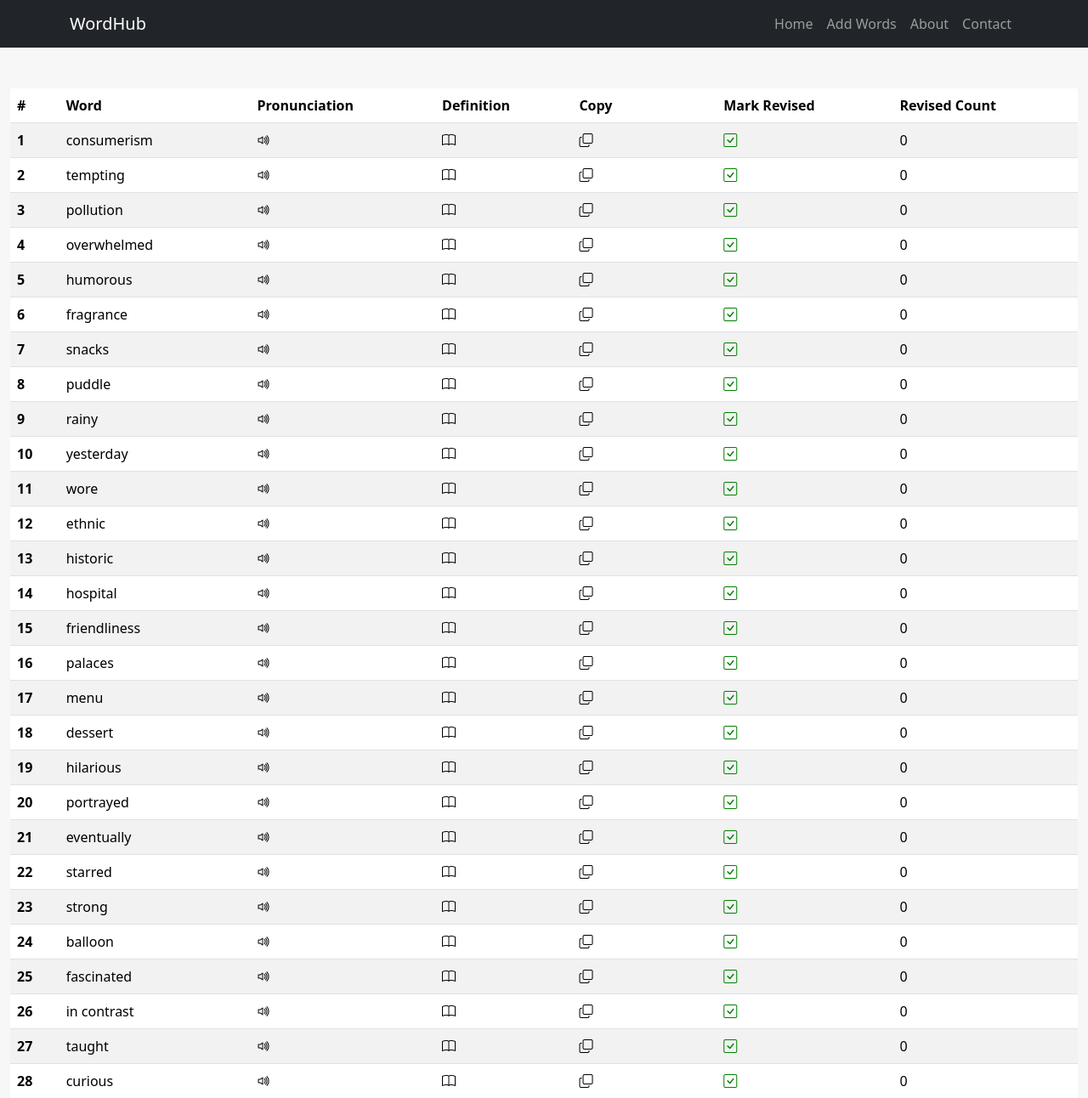
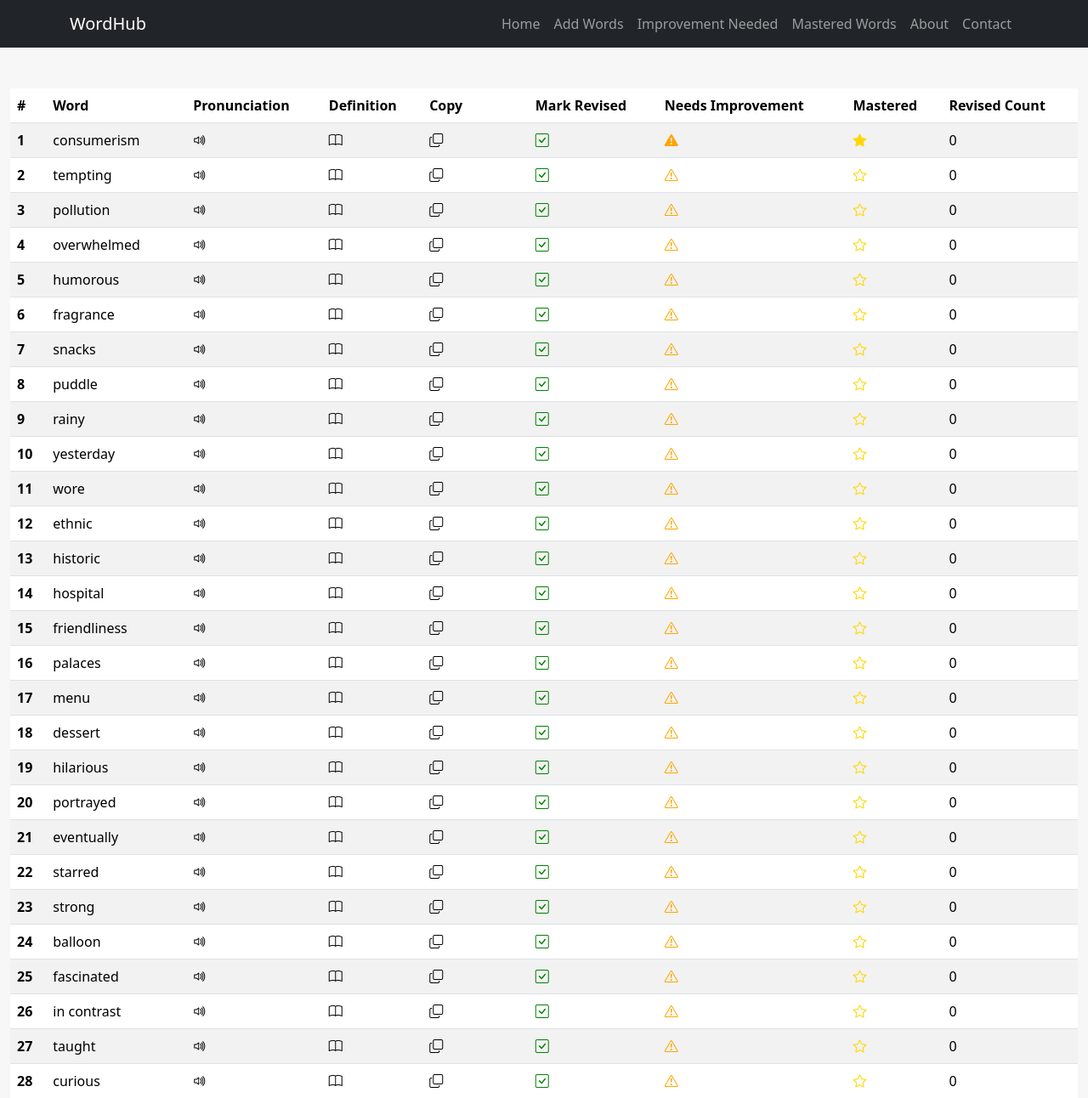
Before and after one commit to BrijBright/wordhub, a Django app: page / in a window 1280 px wide. Shown: the top 1292 px of the page at 85% size. Run offline with Django 5.2, Linux system fonts and the light colour scheme; data comes from the database, SQL or seed files in the repository; both versions use the stored data as it was after the commit.

Commit message:
master and improvement implemented

```diff
--- a/static/js/script.js
+++ b/static/js/script.js
@@ -19,19 +19,12 @@ document.addEventListener('DOMContentLoaded', () => {
             const text = row.querySelector('.copy-text');
 
             navigator.clipboard.writeText(word).then(() => {
-                // 1. Change icon → tick
                 icon.classList.remove('bi-copy');
                 icon.classList.add('bi-check');
-
-                // 2. Show "Copied!" text
                 text.style.visibility = 'visible';
-
-                // 3. Animate word cell (highlight)
                 const wordCell = row.querySelectorAll('td')[0];
                 wordCell.classList.add('copy-highlight');
                 setTimeout(() => wordCell.classList.remove('copy-highlight'), 800);
-
-                // 4. Revert icon and text
                 setTimeout(() => {
                     icon.classList.remove('bi-check');
                     icon.classList.add('bi-copy');
@@ -48,16 +41,13 @@ document.addEventListener('DOMContentLoaded', () => {
             const word = row.querySelectorAll('td')[0].textContent.trim();
             const url = `https://youglish.com/pronounce/${encodeURIComponent(word)}/english`;
 
-            // Animate icon
             icon.classList.add('speak-animate');
             setTimeout(() => icon.classList.remove('speak-animate'), 500);
 
-            // Highlight word cell
             const wordCell = row.querySelectorAll('td')[0];
             wordCell.classList.add('copy-highlight');
             setTimeout(() => wordCell.classList.remove('copy-highlight'), 800);
 
-            // Open YouGlish in new tab
             window.open(url, '_blank', 'noopener,noreferrer');
         });
     });
@@ -72,45 +62,115 @@ document.addEventListener('DOMContentLoaded', () => {
         });
     });
 
+    // ---------------- MARK REVISED ----------------
+    document.querySelectorAll('.mark-revised-icon').forEach(icon => {
+        icon.addEventListener('click', () => {
+            handleWordAction(icon, 'mark_revised', { increment: 1 }, 'bi-check-square-fill');
+        });
     });
 
-
-document.addEventListener('DOMContentLoaded', () => {
-
-    // Event listener for "Mark Revised"
-    document.querySelectorAll('.mark-revised-icon').forEach(icon => {
+    // ---------------- MARK NEEDS IMPROVEMENT ----------------
+    document.querySelectorAll('.improvement-icon').forEach(icon => {
         icon.addEventListener('click', () => {
             const row = icon.closest('tr');
             const wordId = row.getAttribute('data-word-id');
-            const countCell = row.querySelector('.revised-count');
 
-            // Increment revised count in UI
-            let count = parseInt(countCell.textContent);
-            count += 1;
-            countCell.textContent = count;
-
-            // Optionally animate icon
-            icon.classList.add('bi-check-square-fill');  // filled check
-            setTimeout(() => icon.classList.remove('bi-check-square-fill'), 500);
+            // Toggle icon fill and color
+            if (icon.classList.contains('bi-exclamation-triangle-fill')) {
+                // Already filled → unfill
+                icon.classList.remove('bi-exclamation-triangle-fill');
+                icon.classList.add('bi-exclamation-triangle'); // outline
+                // icon.style.color = ''; // reset
+            } else {
+                // Fill the icon
+                icon.classList.remove('bi-exclamation-triangle');
+                icon.classList.add('bi-exclamation-triangle-fill');
+                icon.style.color = 'orange';
+            }
 
             // Update DB via AJAX
-            fetch(`/api/words/${wordId}/mark_revised/`, {
+            fetch(`/api/words/${wordId}/mark_improvement/`, {
                 method: 'POST',
                 headers: {
                     'Content-Type': 'application/json',
                     'X-CSRFToken': getCookie('csrftoken')
                 },
-                body: JSON.stringify({ increment: 1 })
+                body: JSON.stringify({ improvement: true }) // or false if unchecking
             })
                 .then(res => res.json())
-                .then(data => console.log('Updated:', data))
+                .then(data => console.log('Updated improvement:', data))
                 .catch(err => console.error(err));
         });
     });
 
+
+    // ----------------MARK MASTERED----------------
+    document.querySelectorAll('.mastered-icon').forEach(icon => {
+        icon.addEventListener('click', () => {
+            const row = icon.closest('tr');
+            const wordId = row.getAttribute('data-word-id');
+
+            // Toggle icon fill and color
+            if (icon.classList.contains('bi-star-fill')) {
+                // Already filled → unfill
+                icon.classList.remove('bi-star-fill');
+                icon.classList.add('bi-star'); // outline
+            } else {
+                // Fill the icon
+                icon.classList.remove('bi-star');
+                icon.classList.add('bi-star-fill');
+                icon.style.color = 'gold';
+            }
+
+            // Update DB via AJAX
+            fetch(`/api/words/${wordId}/toggle_mastered/`, {
+                method: 'POST',
+                headers: {
+                    'Content-Type': 'application/json',
+                    'X-CSRFToken': getCookie('csrftoken')
+                },
+                body: JSON.stringify({}) // no extra data needed; backend toggles
+            })
+                .then(res => res.json())
+                .then(data => console.log('Updated mastered:', data))
+                .catch(err => console.error(err));
+        });
     });
 
-// CSRF helper
+
+    // ---------------- GENERIC WORD ACTION HANDLER ----------------
+    function handleWordAction(icon, action, payload = {}, highlightClass = '', highlightColor = '') {
+        const row = icon.closest('tr');
+        const wordId = row.getAttribute('data-word-id');
+
+        // Animate icon if highlightClass is provided
+        if (highlightClass) {
+            icon.classList.add(highlightClass);
+            setTimeout(() => icon.classList.remove(highlightClass), 500);
+        }
+
+        // Optional: change color temporarily
+        if (highlightColor) {
+            const originalColor = icon.style.color;
+            icon.style.color = highlightColor;
+            setTimeout(() => icon.style.color = originalColor, 800);
+        }
+
+        // Send POST request to backend API
+        fetch(`/api/words/${wordId}/${action}/`, {
+            method: 'POST',
+            headers: {
+                'Content-Type': 'application/json',
+                'X-CSRFToken': getCookie('csrftoken')
+            },
+            body: JSON.stringify(payload)
+        })
+            .then(res => res.json())
+            .then(data => console.log(`${action} success:`, data))
+            .catch(err => console.error(err));
+    }
+
+    // ---------------- CSRF HELPER ----------------
     function getCookie(name) {
         let cookieValue = null;
         if (document.cookie && document.cookie !== '') {
@@ -125,8 +185,4 @@ function getCookie(name) {
         }
         return cookieValue;
     }
-
-// document.querySelectorAll('.row').forEach(el => {
-//     el.addEventListener('mouseenter', () => el.classList.add('bg-primary', 'text-white'));
-//     el.addEventListener('mouseleave', () => el.classList.remove('bg-primary', 'text-white'));
-// });
+});
--- a/templates/index.html
+++ b/templates/index.html
@@ -29,6 +29,9 @@
                 <ul class="navbar-nav ms-auto">
                     <li class="nav-item"><a class="nav-link" href="{% url 'home' %}">Home</a></li>
                     <li class="nav-item"><a class="nav-link" href="{% url 'add_words_page' %}">Add Words</a></li>
+                    <li class="nav-item"><a class="nav-link" href="{% url 'improvement_list' %}">Improvement Needed</a>
+                    </li>
+                    <li class="nav-item"><a class="nav-link" href="{% url 'mastered_list' %}">Mastered Words</a></li>
                     <li class="nav-item"><a class="nav-link" href="#">About</a></li>
                     <li class="nav-item"><a class="nav-link" href="#">Contact</a></li>
                 </ul>
@@ -49,6 +52,8 @@
                         <th>Definition</th>
                         <th>Copy</th>
                         <th>Mark Revised</th>
+                        <th>Needs Improvement</th>
+                        <th>Mastered</th>
                         <th>Revised Count</th>
                     </tr>
                 </thead>
@@ -69,14 +74,29 @@
                         <td>
                             <i class="bi bi-check-square mark-revised-icon" style="cursor:pointer; color: green;"></i>
                         </td>
+                        <!-- New action icons -->
+                        <td>
+                            <i class="bi
+        {% if word.need_improvement %}bi-exclamation-triangle-fill{% else %}bi-exclamation-triangle{% endif %}
+        improvement-icon" style="cursor:pointer; color: orange;" title="Mark as Needs Improvement">
+                            </i>
+                        </td>
+
+                        <td>
+                            <i class="bi
+        {% if word.is_mastered %}bi-star-fill{% else %}bi-star{% endif %}
+        mastered-icon" style="cursor:pointer; color: gold;" title="Mark as Mastered">
+                            </i>
+                        </td>
+
                         <td class="revised-count">{{ word.revised_count }}</td>
                     </tr>
                     {% endfor %}
                 </tbody>
-
             </table>
         </div>
     </main>
+
 
     <!-- ===== Footer ===== -->
     <footer class="bg-dark text-white text-center py-3">
--- a/words/models.py
+++ b/words/models.py
@@ -4,6 +4,9 @@ class Word(models.Model):
     word = models.CharField(max_length=100)
     meaning = models.TextField(blank=True, null=True)
     revised_count = models.PositiveIntegerField(default=0)
+    need_improvement = models.BooleanField(default=False)
+    is_mastered = models.BooleanField(default=False)
+    created_date = models.DateField(auto_now_add=True)  # This will store the creation date
 
     def __str__(self):
         return self.word
--- a/words/urls.py
+++ b/words/urls.py
@@ -1,11 +1,19 @@
 from django.urls import path
-from .views import index, word_list,mark_revised,add_words_api,add_words_page
+from .views import index, word_list,mark_revised,add_words_api,add_words_page,improvement_list
+from . import views
 
 urlpatterns = [
-    path('', index, name='home'),           # Home page
-    path('api/words/', word_list, name='word-list'),  # JSON API
+    path('', index, name='home'),
+    path('api/words/', word_list, name='word-list'),
     path('api/words/<int:word_id>/mark_revised/', mark_revised, name='mark-revised'),
-    #   path("add-words/", add_words_api, name="add_words_api"),
     path("api/add_words/", add_words_api, name="add_words_api"),
     path("add-words/", add_words_page, name="add_words_page"),
+
+    path('improvement/', improvement_list, name='improvement_list'),
+    path('api/words/<int:pk>/mark_improvement/', views.mark_improvement, name='mark_improvement'),
+
+    path('mastered/', views.mastered_list, name='mastered_list'),
+    path('api/words/<int:pk>/toggle_mastered/', views.toggle_mastered, name='toggle_mastered'),
+
+
 ]
--- a/words/views.py
+++ b/words/views.py
@@ -83,3 +83,48 @@ def add_words_api(request):
 def add_words_page(request):
     # Just render the add_words.html template
     return render(request, "add_words.html")
+
+
+@csrf_exempt
+def mark_improvement(request, pk):
+    if request.method == 'POST':
+        try:
+            word = Word.objects.get(pk=pk)
+            # Toggle the current value
+            word.need_improvement = not word.need_improvement
+            word.save()
+
+            return JsonResponse({
+                'success': True,
+                'need_improvement': word.need_improvement
+            })
+        except Word.DoesNotExist:
+            return JsonResponse({'error': 'Word not found'}, status=404)
+    return JsonResponse({'error': 'Invalid method'}, status=400)
+
+def improvement_list(request):
+    words = Word.objects.filter(need_improvement=True)
+    return render(request, "words/improvement_list.html", {"words": words})
+
+
+@csrf_exempt
+def toggle_mastered(request, pk):
+    if request.method == 'POST':
+        try:
+            word = Word.objects.get(pk=pk)
+            # Toggle the current value
+            word.is_mastered = not word.is_mastered
+            word.save()
+
+            return JsonResponse({
+                'success': True,
+                'is_mastered': word.is_mastered
+            })
+        except Word.DoesNotExist:
+            return JsonResponse({'error': 'Word not found'}, status=404)
+    return JsonResponse({'error': 'Invalid method'}, status=400)
+
+
+def mastered_list(request):
+    words = Word.objects.filter(is_mastered=True)
+    return render(request, "words/mastered_list.html", {"words": words})
```
Also changed, not shown: db.sqlite3, words/migrations/0003_word_created_date_word_is_mastered_and_more.py (added). Lines whose indentation alone changed are shown as unchanged.
